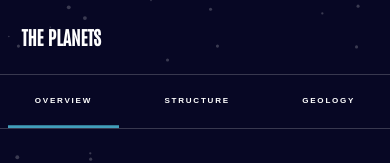
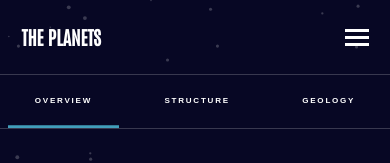
Before and after one commit to I-IAMBATMAN-N/react-planets-fact-site-2, a React (Vite) app: page / in a window 390 px wide. Shown: the top 163 px of the page. Built offline with nearby package versions, Linux system fonts and the light colour scheme.

Commit message:
[FIX] mobile nav btn

```diff
--- a/src/components/Header.jsx
+++ b/src/components/Header.jsx
@@ -54,17 +54,19 @@ export default function Header({ planetData, currPlanet, setCurrPlanet }) {
     }
   }
   function NavButton() {
-    <button className="main-nav--btn" onClick={handleActiveNav}>
+    return (
+      <a href="#" class="main-nav--btn" onClick={() => handleActiveNav()}>
         <svg
-        className="main-nav--btn"
+          class="main-nav--btn"
           xmlns="http://www.w3.org/2000/svg"
           width="24"
           height="17"
         >
-        <g fill="#FFF" fillRule="evenodd">
+          <g fill="#FFF" fill-rule="evenodd">
             <path d="M0 0h24v3H0zM0 7h24v3H0zM0 14h24v3H0z" />
           </g>
         </svg>
-    </button>;
+      </a>
+    );
   }
 }
```
Also changed, not shown: src/style.css (indentation only). Lines whose indentation alone changed are shown as unchanged.
